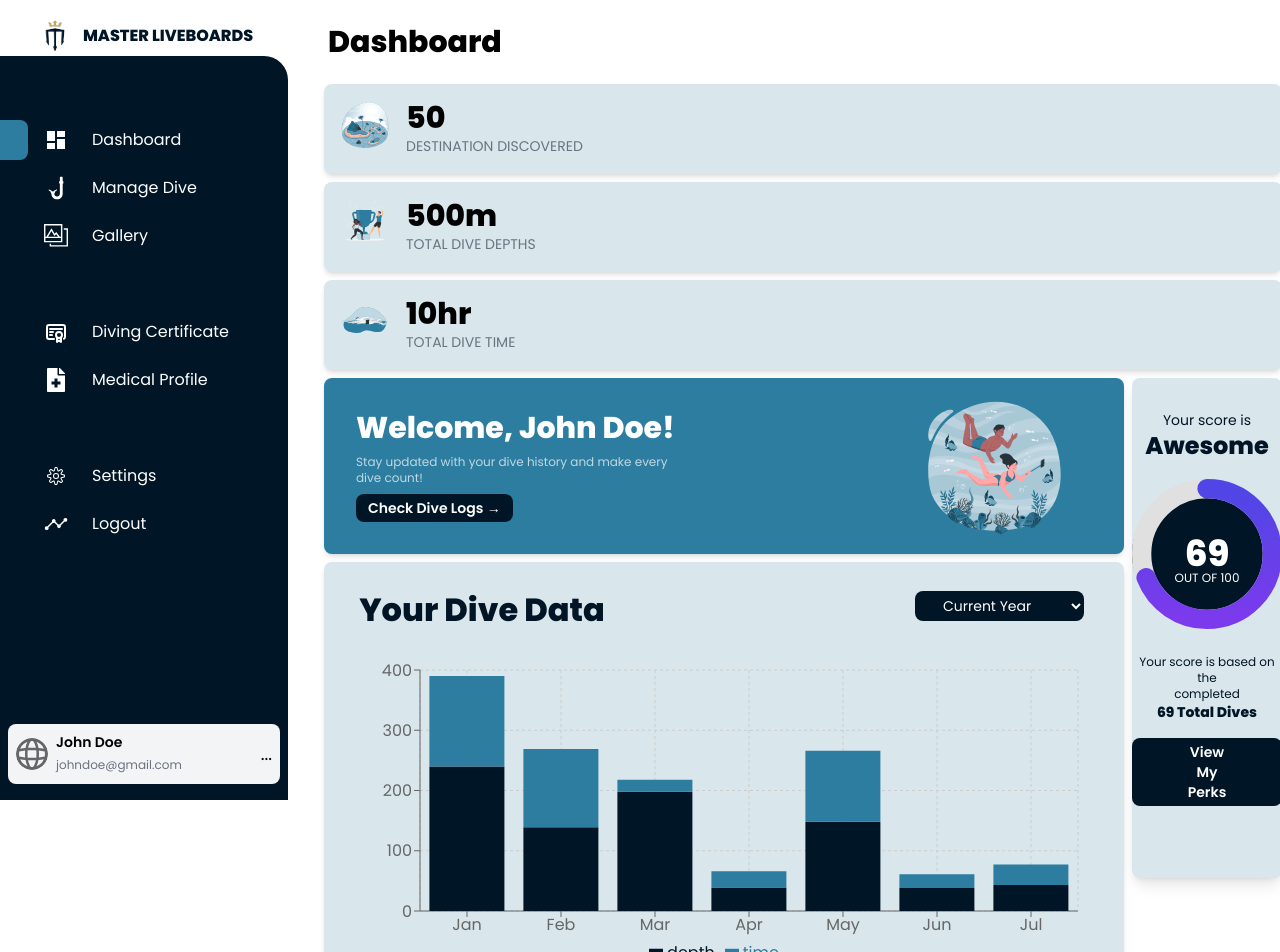
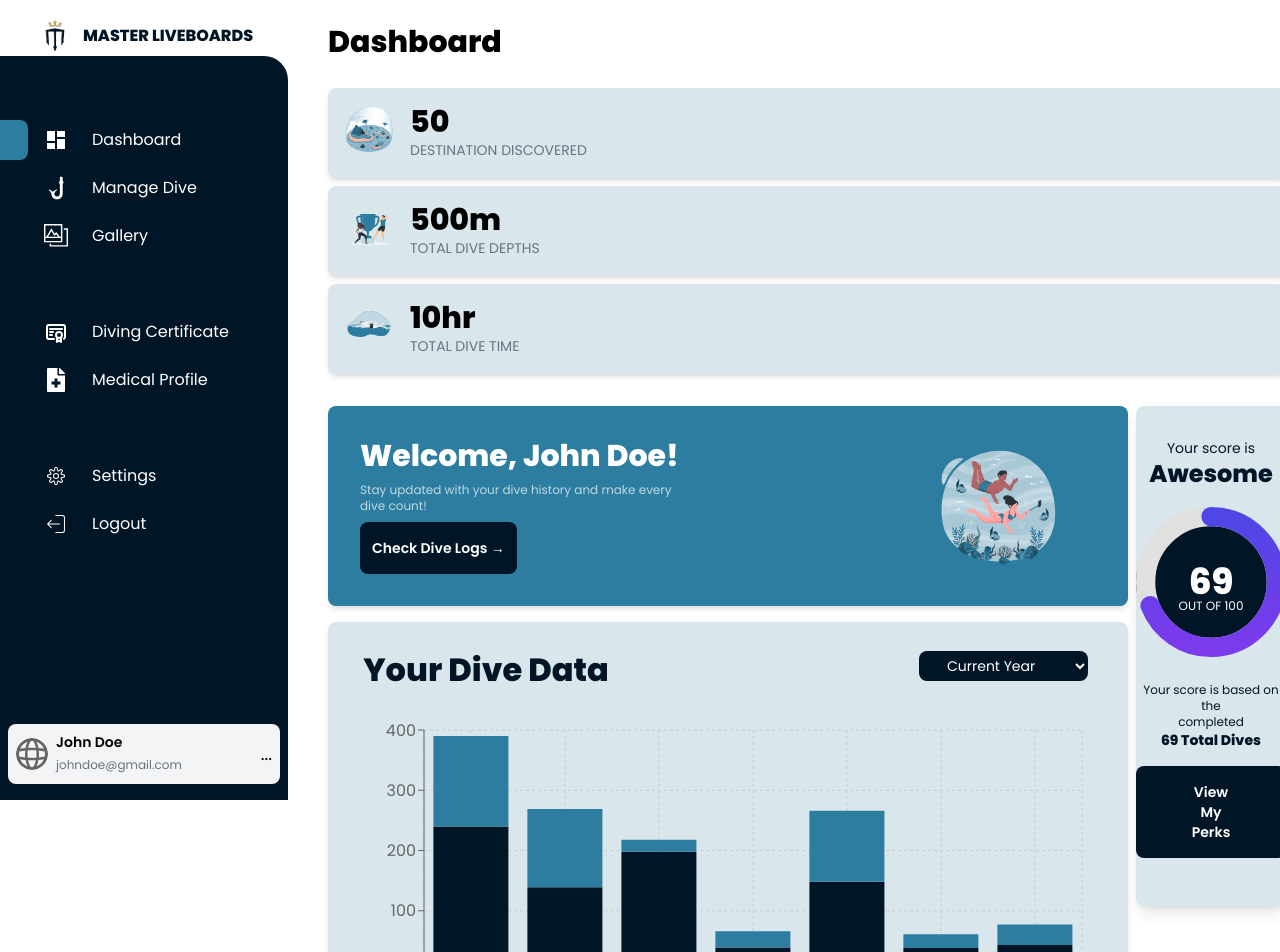
Before and after one commit to roserossssss/dive-site, a Next.js app in the folder diver-application/: page /dashboard in a window 1280 px wide. Shown: the top 952 px of the page. Built offline with nearby package versions, Linux system fonts and the light colour scheme.

Commit message:
Main update
-Made search bar white in certificatepage
-removed specific w and h for the drop down sections

```diff
--- a/diver-application/app/dashboard/CertificatePage/page.tsx
+++ b/diver-application/app/dashboard/CertificatePage/page.tsx
@@ -90,7 +90,7 @@ const DiveCertification = () => {
             <input
               type="text"
               placeholder="Search"
-              className="border rounded-full px-5 py-2 w-[300px]"
+              className="border rounded-full px-5 py-2 w-[300px] bg-white"
             />
             <img src="/search.svg" alt="Search" className="absolute right-3 top-2 w-6 h-6" />
           </div>
@@ -105,7 +105,7 @@ const DiveCertification = () => {
               Sort
             </button>
             {sortDropdownOpen && (
-              <div className="absolute right-20 mt-2 bg-white shadow-lg rounded-lg w-[100px] h-[75px] z-50">
+              <div className="absolute right-20 mt-2 bg-white shadow-lg rounded-lg z-50">
                 <button
                   onClick={() => handleSort("name")}
                   className="block w-28 text-left px-7 py-3 rounded-lg text-medium text-[#001526] hover:bg-[#001526] hover:bg-opacity-40 mx-auto"
@@ -132,7 +132,7 @@ const DiveCertification = () => {
               Filter
             </button>
             {filterDropdownOpen && (
-              <div className="absolute right-0 mt-2 bg-white shadow-lg rounded-lg w-[90px] h-[398px] z-50">
+              <div className="absolute right-0 mt-2 bg-white shadow-lg rounded-lg  z-50">
                 <button
                   onClick={() => handleFilter(null)}
                   className="block w-24 text-left px-7 py-2 rounded-lg text-medium text-[#001526]hover:bg-[#001526] hover:bg-opacity-50 mx-auto"
--- a/diver-application/app/dashboard/GalleryPage/page.tsx
+++ b/diver-application/app/dashboard/GalleryPage/page.tsx
@@ -48,14 +48,16 @@ export default function DiveManagement() {
 
   return (
     <div className="flex-1 p-5 pt-2 relative">
+  <div className="fixed top-0 left-0 w-full bg-white z-10 p-4 rounded-t-2xl md:pl-80">
     <h1 className="text-[#001526] text-3xl font-bold">My Gallery</h1>
-      <div className="mx-auto md:px-8">
+  </div>
+  <div className="mx-auto md:px-8 mt-12">
     <div className="mt-7 mb-4 flex items-center justify-between">
       <h1 className="text-[#001526] text-2xl font-bold mt-4">{gallery.length} Items</h1>
 
       <div className="flex items-center space-x-2">
         <Link href="#">
-              <button className="bg-[#001526] m-1 text-white p-1 text-medium w-36 h-10 border-[#001526] rounded-full shadow-md hover:bg-white hover:text-[#001526] hover: border-2 border-[#001526]">
+          <button className="bg-[#001526] m-1 text-white p-1 text-medium w-36 h-10 border-[#001526] rounded-full shadow-md hover:bg-white hover:text-[#001526] hover:border-2 border-[#001526]">
             Add Photo
           </button>
         </Link>
@@ -63,7 +65,9 @@ export default function DiveManagement() {
         <button
           onClick={toggleSelectMode}
           className={`m-1 p-1 text-medium w-36 h-10 border-[#001526] rounded-full shadow-md transition ${
-                isSelecting ? "bg-white border-2 border-[#001526] text-[#001526]" : "bg-[#001526] text-white hover:bg-white hover:text-[#001526] hover: border-2 border-[#001526]"
+            isSelecting
+              ? "bg-white border-2 border-[#001526] text-[#001526]"
+              : "bg-[#001526] text-white hover:bg-white hover:text-[#001526] hover:border-2 border-[#001526]"
           }`}
         >
           {isSelecting ? "Cancel" : "Select"}
@@ -79,22 +83,24 @@ export default function DiveManagement() {
         >
           Delete ({selectedImages.length})
         </button>
-            {/* Arrows aligned beside Delete button */}
+
         <img src="/leftarrow.svg" alt="Left Arrow" className="w-9 h-9 cursor-pointer" />
         <img src="/rightarrow.svg" alt="Right Arrow" className="w-9 h-9 cursor-pointer" />
       </div>
     </div>
 
-        <div className="grid grid-cols-2 md:grid-cols-3 lg:grid-cols-4 gap-4 md:gap-6 lg:gap-8 auto-rows-[300px] md:auto-rows-[350px] lg:auto-rows-[400px]">
+
+    <div className="grid grid-cols-1 sm:grid-cols-2 md:grid-cols-3 lg:grid-cols-4 gap-3 sm:gap-4 md:gap-6 lg:gap-8
+    auto-rows-[200px] sm:auto-rows-[250px] md:auto-rows-[300px] lg:auto-rows-[350px]">
       {gallery.map((item, index) => (
         <a
           key={index}
           href="#"
-            className={`group relative flex items-end overflow-hidden rounded-lg bg-gray-100 shadow-lg cursor-pointer ${
-              isSelecting ? "border-2 border-gray-400" : ""
-            } ${index === 0 ? "col-span-2 row-span-2" : "col-span-1 row-span-1"} ${
-              index >= 3 ? "col-span-2 row-span-1" : ""
-            }`}
+          className={`group relative flex items-end overflow-hidden rounded-lg bg-gray-100 shadow-lg cursor-pointer transition-all duration-200
+          ${isSelecting ? "border-2 border-gray-400" : ""}
+          ${index === 0 ? "col-span-1 sm:col-span-2 row-span-1 sm:row-span-2" : ""}
+          ${index >= 3 ? "col-span-1 sm:col-span-2 row-span-1" : ""}
+          `}
           onClick={() => isSelecting && toggleImageSelection(item.src)}
         >
           <img
@@ -110,15 +116,14 @@ export default function DiveManagement() {
               <FaCheck />
             </div>
           )}
-            <span className="relative lg:p-1 w-24 p-4 inline-block text-sm text-white md:ml-5 md:text-lg">
+          <span className="relative p-2 text-sm text-white bg-black bg-opacity-50 rounded-md">
             {item.Name}
           </span>
         </a>
       ))}
     </div>
-
-
   </div>
 </div>
+
   );
 }
--- a/diver-application/app/dashboard/layout.tsx
+++ b/diver-application/app/dashboard/layout.tsx
@@ -12,7 +12,7 @@ export default function Layout({
         <Sidebar />
     </div>
 
-    <div className="flex-1 p-4 md:ml-72 ml-0">
+    <div className="flex-1 p-5 md:ml-72 ml-0">
         {children}
     </div>
 </div>
--- a/diver-application/app/ui/dashboard/CardDisplayName/CardDisplayName.module.css
+++ b/diver-application/app/ui/dashboard/CardDisplayName/CardDisplayName.module.css
@@ -11,6 +11,6 @@
 .logo {
     width: auto;
     height: auto;
-    transform: scale(1.4);
+    transform: scale(1.2);
     transform-origin: right-center;
 }
--- a/diver-application/app/ui/dashboard/CardDisplayName/CardDisplayName.tsx
+++ b/diver-application/app/ui/dashboard/CardDisplayName/CardDisplayName.tsx
@@ -6,13 +6,13 @@ import Welcome from '@/public/images/db_welcome_user.svg';
 
 export default function Card() {
   return (
-    <div className="bg-[#2C7DA0] text-white p-8 rounded-lg shadow-md w-full   grid grid-cols-2">
+    <div className="bg-[#2C7DA0] text-white p-8 rounded-lg shadow-md w-full mt-6 grid grid-cols-2">
         <div>
             <h1 className="text-3xl font-bold mb-2 text-bold">Welcome, John Doe!</h1>
             <p className="text-xs text-white text-opacity-70 mb-2 ">Stay updated with your dive history and make every <br /> dive count!</p>
             <a href="/dashboard/DiveManagement">
               <button>
-                <p className="text-sm text-white bg-[#001526] rounded-lg p-1 text-center px-3 w-full font-semibold">Check Dive Logs →</p>
+                <p className="text-sm text-white bg-[#001526] rounded-lg p-4 text-center px-3 w-full font-semibold">Check Dive Logs →</p>
               </button>
             </a>
         </div>
--- a/diver-application/app/ui/dashboard/chart/chart.tsx
+++ b/diver-application/app/ui/dashboard/chart/chart.tsx
@@ -42,7 +42,7 @@ export default function Chart() {
   };
 
   return (
-    <div className="bg-[#D9E7EC] p-4 rounded-lg shadow-md mb-2">
+    <div className="bg-[#D9E7EC] p-4 rounded-lg shadow-md mb-2 mt-8">
       <div className="flex justify-between items-center">
         <h2 className={`${styles.heading}`}>Your Dive Data</h2>
 
--- a/diver-application/app/ui/dashboard/reports/reports.tsx
+++ b/diver-application/app/ui/dashboard/reports/reports.tsx
@@ -52,7 +52,7 @@ export default function Card() {
   const data = { progress: 69 };
 
   return (
-    <div className="bg-[#D9E7EC] shadow-lg rounded-lg h-[500px] pt-8">
+    <div className="bg-[#D9E7EC] shadow-lg rounded-lg h-[500px] pt-8 mt-6">
       <h1 className="text-[#001526] text-center text-sm">Your score is</h1>
       <h1 className="text-[#001526] text-center text-2xl font-bold">Awesome</h1>
 
@@ -69,7 +69,7 @@ export default function Card() {
 
       <div className="flex justify-center mt-4">
         <button>
-          <p className="text-sm text-white bg-[#001526] font-semibold rounded-lg p-1 text-center px-12 w-full">
+          <p className="text-sm text-white bg-[#001526] font-semibold rounded-lg p-4 text-center px-12 w-full">
             View My Perks
           </p>
         </button>
--- a/diver-application/app/ui/dashboard/sidebar/sidebar.tsx
+++ b/diver-application/app/ui/dashboard/sidebar/sidebar.tsx
@@ -6,10 +6,11 @@ import { CiSettings } from "react-icons/ci";
 import { GiSnorkel } from "react-icons/gi";
 import { TbCertificate } from "react-icons/tb";
 import { FaFileMedical } from "react-icons/fa";
-import { IoAnalytics, IoClose, IoMenu } from "react-icons/io5";
+import { IoClose, IoMenu } from "react-icons/io5";
 import { TfiGallery } from "react-icons/tfi";
 import Link from "next/link";
 import { usePathname } from "next/navigation";
+import { CiLogout } from "react-icons/ci";
 
 const Itemmenu = [
   {
@@ -31,7 +32,7 @@ const Itemmenu = [
     title: "Account",
     list: [
       { title: "Settings", path: "/dashboard/SettingsPage", icon: <CiSettings /> },
-      { title: "Logout", path: "/Authentication/login", icon: <IoAnalytics /> },
+      { title: "Logout", path: "/Authentication/login", icon: <CiLogout /> },
     ],
   },
 ];
```
Lines whose indentation alone changed are shown as unchanged.
